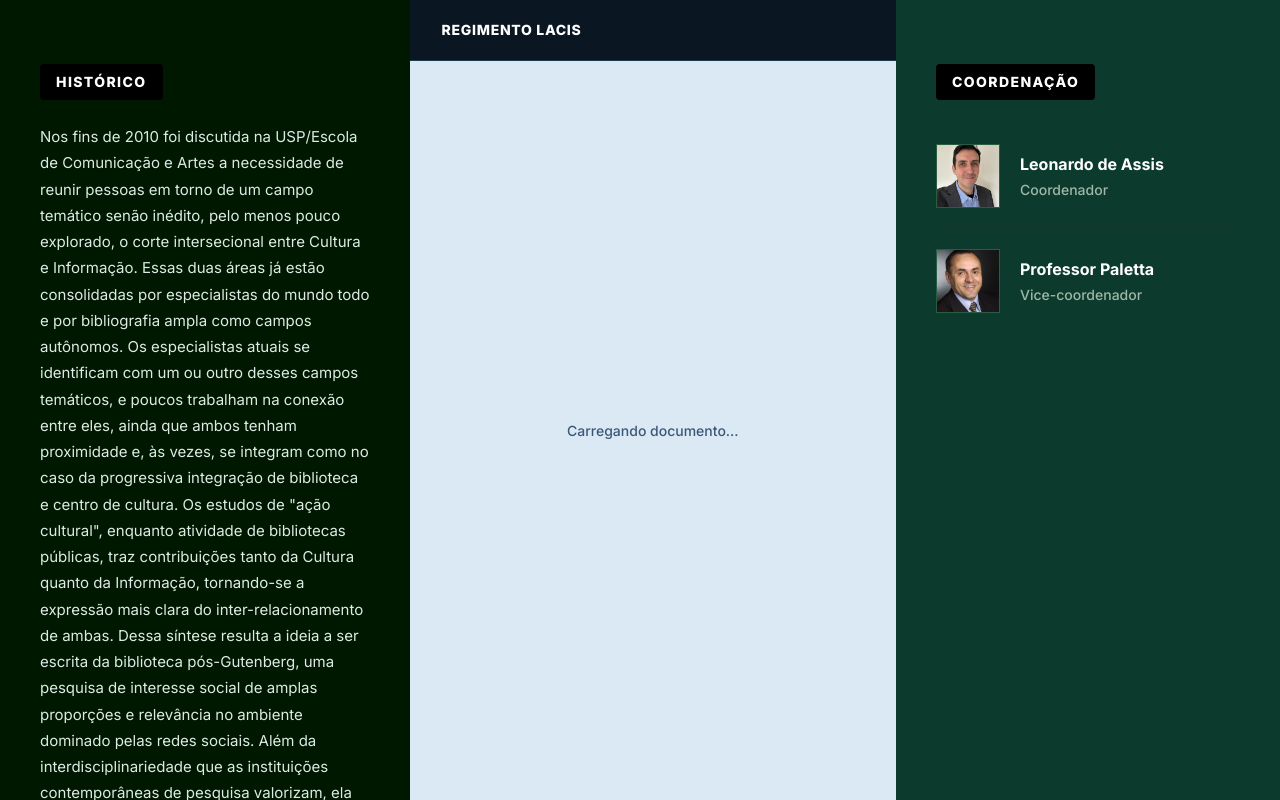
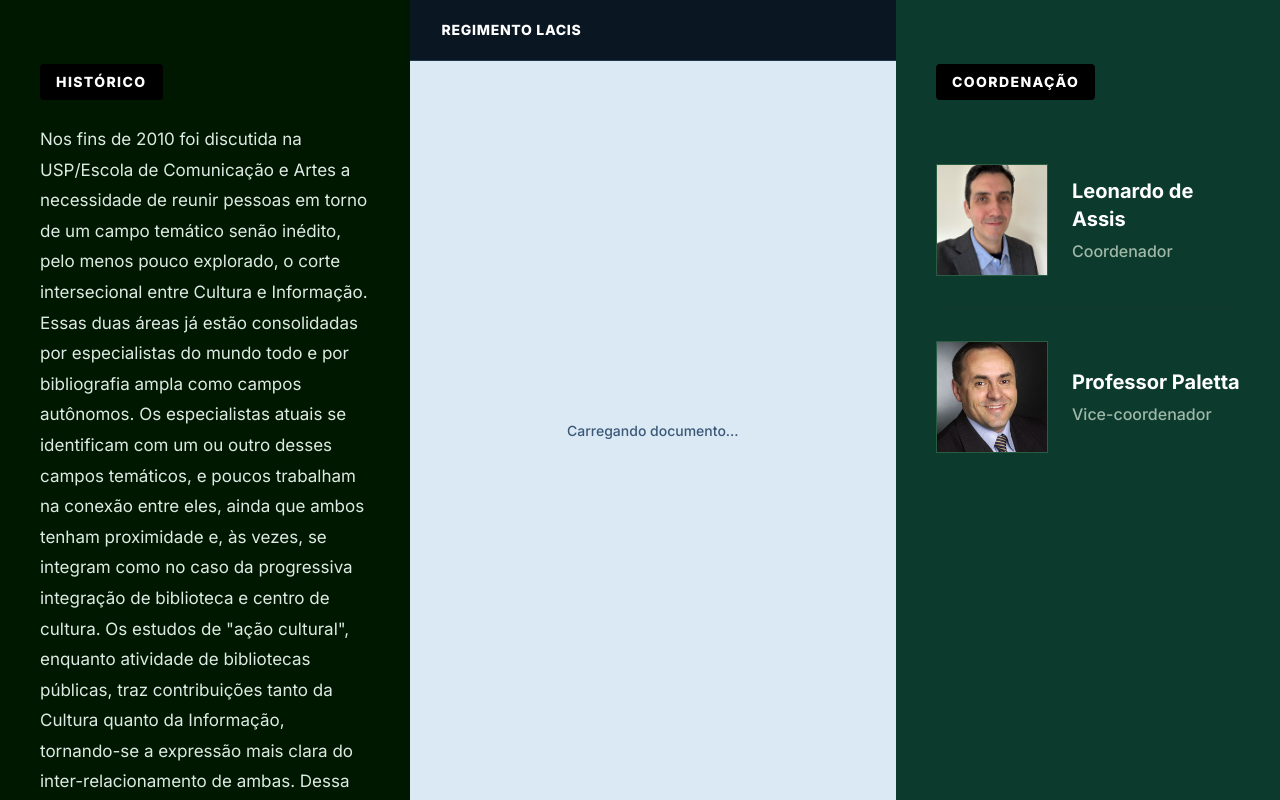
Before and after one commit to Henriquewtd-cyber/Lacis2026, a React (Vite) app in the folder frontend/: page /sobre in a window 1280 px wide. Built offline with nearby package versions, Linux system fonts and the light colour scheme.

Commit message:
muda visual da sobre

```diff
--- a/frontend/src/pages/sobre.tsx
+++ b/frontend/src/pages/sobre.tsx
@@ -137,7 +137,7 @@ export default function Sobre() {
                     <div className="mb-6 w-fit rounded bg-black px-4 py-2 text-sm font-extrabold uppercase tracking-widest text-white">
                         Histórico
                     </div>
-                    <p className="m-0 text-[15px] leading-[1.75] text-[#deebe4] pr-10">
+                    <p className="m-0 text-[17px] leading-[1.8] text-[#deebe4] pr-10">
                         Nos fins de 2010 foi discutida na USP/Escola de Comunicação e Artes a
                         necessidade de reunir pessoas em torno de um campo temático senão inédito, pelo
                         menos pouco explorado, o corte intersecional entre Cultura e Informação. Essas duas
@@ -182,8 +182,8 @@ export default function Sobre() {
                     <div className="mt-8 flex items-center gap-3 border-t border-[#163828] pr-10 pt-5">
                         <div className="h-2.5 w-2.5 flex-shrink-0 rounded-full bg-[#e8b84b]" />
                         <div>
-                            <div className="text-sm font-bold text-white">USP-ECA</div>
-                            <div className="text-xs text-[#9fb8a8]">Escola de Comunicações e Artes</div>
+                            <div className="text-base font-bold text-white">USP-ECA</div>
+                            <div className="text-sm text-[#9fb8a8]">Escola de Comunicações e Artes</div>
                         </div>
                     </div>
                 </aside>
@@ -195,23 +195,23 @@ export default function Sobre() {
 
                 {/* COLUNA DIREITA — Equipe (verde) */}
                 <aside className="lacis-scroll flex h-full w-[30%] min-w-[340px] flex-shrink-0 flex-col overflow-y-auto bg-[#0c3b2e] pb-10 pl-10 pt-16">
-                    <div className="mb-6 w-fit flex-shrink-0 rounded bg-black px-4 py-2 text-sm font-extrabold uppercase tracking-widest text-white">
+                    <div className="mb-8 w-fit flex-shrink-0 rounded bg-black px-4 py-2 text-sm font-extrabold uppercase tracking-widest text-white">
                         Coordenação
                     </div>
                     <div className="flex flex-col pr-10">
                         {members.map((m) => (
                             <div
                                 key={m.name}
-                                className="flex items-center gap-5 border-b border-[#163828] py-5 last:border-b-0"
+                                className="flex items-center gap-6 border-b border-[#163828] py-8 last:border-b-0"
                             >
                                 <img
                                     src={m.photo}
                                     alt={m.name}
-                                    className="h-16 w-16 flex-shrink-0 border border-[#2a5c41] bg-[#163828] object-cover"
+                                    className="h-28 w-28 flex-shrink-0 border border-[#2a5c41] bg-[#163828] object-cover"
                                 />
                                 <div>
-                                    <div className="text-base font-bold text-white">{m.name}</div>
-                                    <div className="mt-1 text-sm font-medium text-[#9fb8a8]">{m.role}</div>
+                                    <div className="text-xl font-bold text-white">{m.name}</div>
+                                    <div className="mt-1.5 text-base font-medium text-[#9fb8a8]">{m.role}</div>
                                 </div>
                             </div>
                         ))}
```
